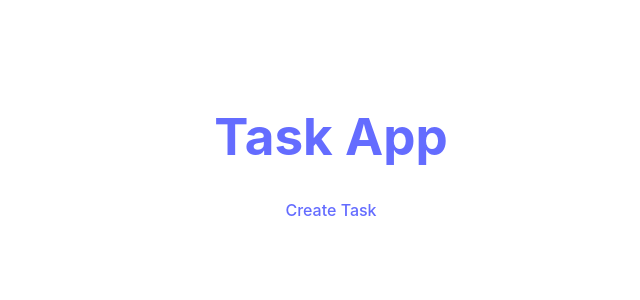
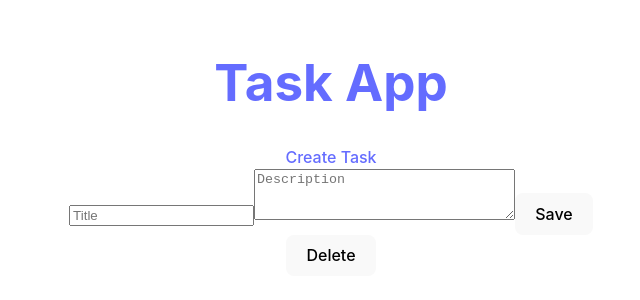
Before and after one commit to DiferoX/django-react-crud-test1, a React (Vite) app in the folder client/: page /tasks/1 in a window 1280 px wide. Shown: the part 252-552 px from the top of the page, without its empty margins (309-949 px from the left). Built offline with nearby package versions, Linux system fonts and the light colour scheme.

Commit message:
add deleteTask function

```diff
--- a/client/src/App.jsx
+++ b/client/src/App.jsx
@@ -14,6 +14,7 @@
           <Route path='/' element={<Navigate to='/tasks' />} />
           <Route path='/tasks' element={<TasksPage />} />
           <Route path='/tasks-create' element={<TaskFormPage />} />
+          <Route path='/tasks/:id' element={<TaskFormPage />} />
         </Routes>
       </BrowserRouter>
     </div>
--- a/client/src/api/tasks.api.js
+++ b/client/src/api/tasks.api.js
@@ -13,3 +13,7 @@
     //return axios.post('http://localhost:8000/tasks/api/v1/tasks/', task)
     return tasksApi.post('/', task)
 }
+
+export const deleteTask = (id) => {
+    return tasksApi.delete(`/${id}`)
+}
--- a/client/src/components/TaskCard.jsx
+++ b/client/src/components/TaskCard.jsx
@@ -1,8 +1,16 @@
 import React from 'react'
+import { useNavigate } from 'react-router-dom'
 
 export function TaskCard({ task }) {
+  const navigate = useNavigate()
+
   return (
-    <div>
+    <div style={{background: "#111"}}
+
+      onClick={() => {
+        navigate(`/tasks/${task.id}`)
+      }}
+    >
       <h2>{task.title}</h2>
       <p>{task.description}</p>
       <hr />
--- a/client/src/pages/TaskFormPage.jsx
+++ b/client/src/pages/TaskFormPage.jsx
@@ -1,12 +1,13 @@
 import { useForm } from 'react-hook-form'
-import { createTask } from '../api/tasks.api';
-import { useNavigate } from 'react-router-dom'
+import { createTask, deleteTask } from '../api/tasks.api';
+import { useNavigate, useParams } from 'react-router-dom'
 
 export function TaskFormPage() {
 
   const { register, handleSubmit, formState: { errors } } = useForm();
 
   const navigate = useNavigate() // Redirection
+  const params = useParams() // Parameters
 
   const onSubmit = handleSubmit(async (data) => {
     const res = await createTask(data);
@@ -35,6 +36,14 @@
 
         <button>Save</button>
       </form>
+
+      {params.id && <button onClick={async () => {
+        const accepted = window.confirm("Are you sure you want to Delete this task?")
+        if (accepted) {
+          await deleteTask(params.id)
+          navigate("/tasks")
+        }
+      }}>Delete</button>}
     </div>
   )
 }
```
Also changed, not shown: 1 other file (tests, documents, lock files or other folders).
